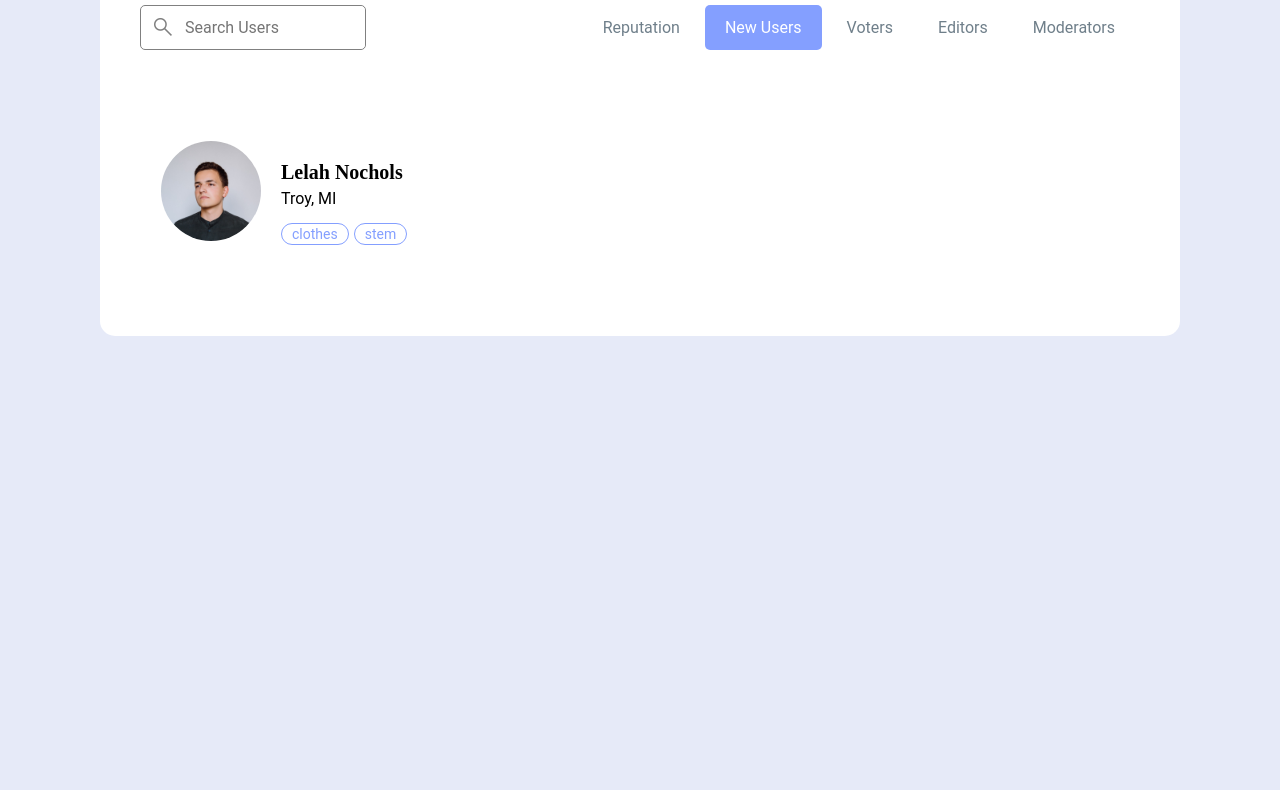
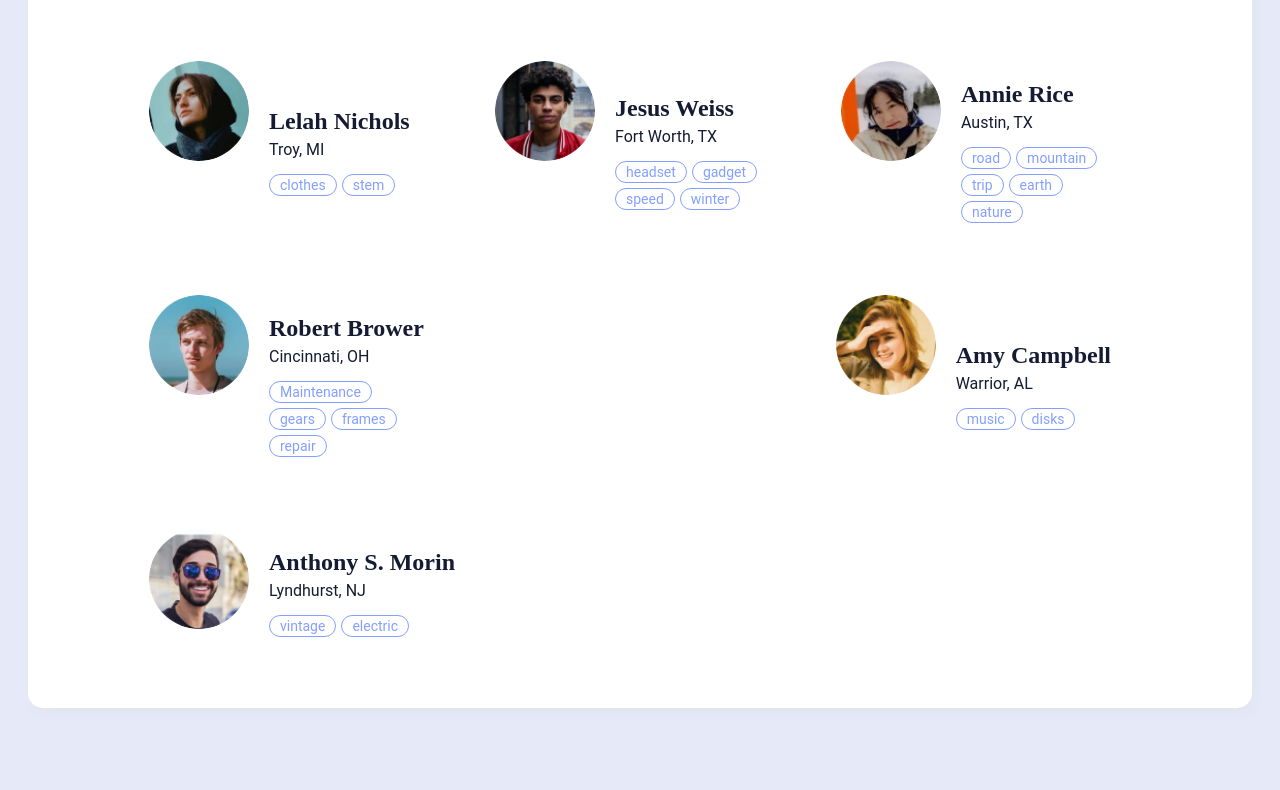
Before and after one commit to Abdullah-Hejazi/florin-challenge-2, a plain HTML site: page index.html in a window 1280 px wide. Shown: the part 277-1067 px from the top of the page. Before the commit the page ends 800 px from the top, so only its background shows below. Drawn offline with nearby package versions, Linux system fonts and the light colour scheme.

Commit message:
added javascript for interactive search

```diff
--- a/index.html
+++ b/index.html
@@ -20,7 +20,7 @@
             <div class="top-bar">
                 <div class="search-bar">
                     <span class="material-symbols-outlined">search</span>
-                    <input class="search-input" type="text" placeholder="Search Users">
+                    <input oninput="OnSearch(event)" class="search-input" type="text" placeholder="Search Users">
                 </div>
 
                 <div class="menu-bar">
@@ -32,23 +32,7 @@
                 </div>
             </div>
 
-            <div class="main-content">
-                <div class="user-item">
-                    <div class="user-left">
-                        <div class="profile-picture-container">
-                            <img class="profile-picture" src="images/profile1.jpeg" alt="profile picture">
-                        </div>
-                    </div>
-
-                    <div class="user-right">
-                        <div class="user-name">Lelah Nochols</div>
-                        <div class="user-location">Troy, MI</div>
-                        <div class="user-badges">
-                            <div class="user-badge">clothes</div>
-                            <div class="user-badge">stem</div>
-                        </div>
-                    </div>
-                </div>
+            <div id="users" class="main-content">
             </div>
         </div>
     </div>
--- a/main.js
+++ b/main.js
@@ -0,0 +1,89 @@
+var users = [
+    {
+        name: "Lelah Nichols",
+        picture: "images/profile1.jpg",
+        city: "Troy, MI",
+        badges: ["clothes", "stem"]
+    },
+    {
+        name: "Jesus Weiss",
+        picture: "images/profile2.jpg",
+        city: "Fort Worth, TX",
+        badges: ["headset", "gadget", "speed", "winter"]
+    },
+    {
+        name: "Annie Rice",
+        picture: "images/profile3.jpg",
+        city: "Austin, TX",
+        badges: ["road", "mountain", "trip", "earth", "nature"]
+    },
+    {
+        name: "Robert Brower",
+        picture: "images/profile4.jpg",
+        city: "Cincinnati, OH",
+        badges: ["Maintenance", "gears", "frames", "repair"]
+    },
+    {
+        name: "Amy Campbell",
+        picture: "images/profile5.jpg",
+        city: "Warrior, AL",
+        badges: ["music", "disks"]
+    },
+    {
+        name: "Anthony S. Morin",
+        picture: "images/profile6.jpg",
+        city: "Lyndhurst, NJ",
+        badges: ["vintage", "electric"]
+    }
+]
+
+var usersElement = document.getElementById("users")
+
+function AddUser(user) {
+    // add user-item html from user object
+    var userItem = document.createElement("div")
+    userItem.className = "user-item"
+    let innerHtml = `
+        <div class="user-left">
+            <div class="profile-picture-container">
+                <img class="profile-picture" src="${user.picture}" alt="profile picture">
+            </div>
+        </div>
+
+        <div class="user-right">
+            <div class="user-name">${user.name}</div>
+            <div class="user-location">${user.city}</div>
+            <div class="user-badges">
+    `
+
+    // add badges
+    user.badges.forEach(badge => {
+        innerHtml += `<div class="user-badge">${badge}</div>`;
+    });
+
+    innerHtml += `</div></div>`
+
+    userItem.innerHTML = innerHtml
+
+    usersElement.appendChild(userItem)
+}
+
+function ClearUsers() {
+    usersElement.innerHTML = ""
+}
+
+function OnSearch(event) {
+    var search = event.target.value
+    var filteredUsers = users.filter(user => user.name.toLowerCase().includes(search.toLowerCase()))
+
+    console.log(filteredUsers)
+    console.log(search)
+
+    ClearUsers()
+
+    filteredUsers.forEach(user => AddUser(user))
+}
+
+users.forEach(user => {
+    AddUser(user)
+})
--- a/style.css
+++ b/style.css
@@ -8,22 +8,25 @@ body {
     display: flex;
     flex-direction: column;
     align-items: center;
-    justify-content: center;
-    height: 100vh;
+    margin-top: 100px;
 }
 
 .main-container {
+    display: inline-block;
     background-color: white;
     border-radius: 15px;
-    padding: 40px;
-    width: 1000px;
+    padding: 40px 100px 20px 100px;
+    width: 1200px;
     max-width: 80vw;
+    box-shadow: 4px 6px 10px 0 rgba(201, 201, 201, 0.138);
+    margin-bottom: 100px;
 }
 
 .title {
     font-size: 30px;
     font-weight: 700;
     margin-bottom: 20px;
+    color: #151b32;
 }
 
 .top-bar {
@@ -36,17 +39,18 @@ body {
 .search-bar {
     display: flex;
     align-items: center;
-    border-radius: 5px;
-    border: 1px solid gray;
+    border-radius: 3px;
+    border: 1px solid #bfc8e5;
     padding-left: 10px;
 }
 
 .search-input {
+    color: #5b6070;
     font-family: 'Roboto', sans-serif;
-    width: 180px;
+    width: 220px;
     border: none;
     border-radius: 5px;
-    padding: 12px 0px 12px 10px;
+    padding: 16px 0px 16px 10px;
     font-size: 16px;
     transition: all 0.2s ease-in-out;
 }
@@ -56,7 +60,7 @@ body {
 }
 
 .material-symbols-outlined {
-    color: gray;
+    color: #151b32;
     font-variation-settings:
     'FILL' 0,
     'wght' 400,
@@ -74,13 +78,13 @@ body {
     padding: 13px 20px;
     border-radius: 5px;
     margin-right: 5px;
-    color: rgb(111, 127, 138);
+    color: #44495b;
     cursor: pointer;
     transition: color 0.2s ease-in-out;
 }
 
 .menu-item:hover {
-    color: rgb(143, 164, 179);
+    color: #7f88ac;
 }
 
 .menu-item-hover {
@@ -91,7 +95,7 @@ body {
 
 .menu-item-hover:hover {
     color: white;
-    background-color: rgb(160, 178, 255);
+    background-color: #96acfa;
 }
 
 .main-content {
@@ -102,9 +106,8 @@ body {
 
 .user-item {
     display: flex;
-    padding: 20px 0px 50px 20px;
+    padding: 20px 40px 50px 20px;
     border-radius: 15px;
-    justify-items: center;
     border: 1px solid white;
     transition: all 0.2s ease-in-out;
     box-shadow: 0 2px 10px 0 rgba(0, 0, 0, 0);
@@ -121,10 +124,17 @@ body {
     border-radius: 50%;
 }
 
+.user-right {
+    display: flex;
+    flex-direction: column;
+    justify-content: center;
+    margin-left: 20px;
+}
+
 .user-name {
-    font-size: 20px;
+    color: #151b32;
+    font-size: 24px;
     font-weight: 700;
-    margin-left: 20px;
     margin-top: 20px;
     cursor: pointer;
 }
@@ -134,17 +144,16 @@ body {
 }
 
 .user-location {
+    color: #151b32;
     font-family: 'Roboto', sans-serif;
     font-size: 16px;
-    margin-left: 20px;
     margin-top: 5px;
 }
 
 .user-badges {
     display: flex;
-    margin-left: 20px;
     margin-top: 10px;
-    width: 200px;
+    width: 150px;
     flex-wrap: wrap;
 }
 
```
Also changed, not shown: images/profile1.jpeg (deleted), images/profile1.jpg (added), images/profile2.jpg (added), images/profile3.jpg (added), images/profile4.jpg (added), images/profile5.jpg (added), images/profile6.jpg (added).
